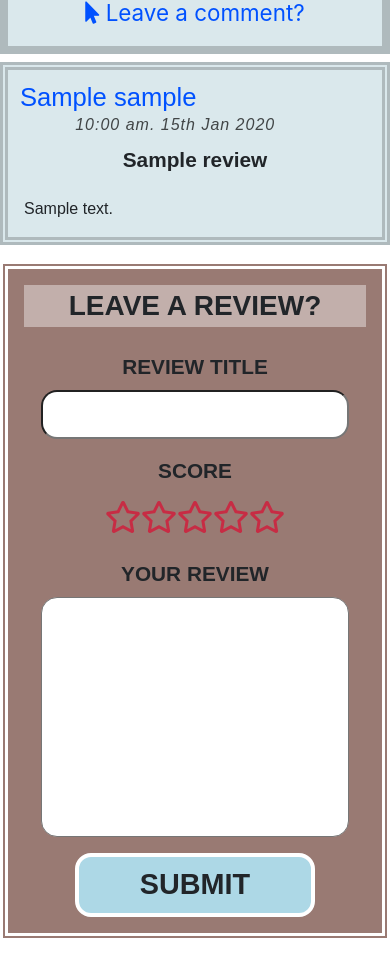
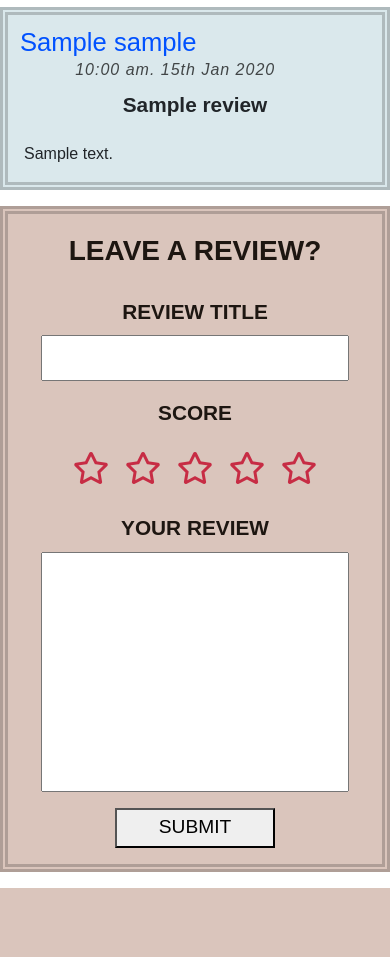
Before and after one commit to paulloy/whiskey_herald_msp3, a Flask app: page /whiskey/1 in a window 390 px wide. Shown: the part 1150-2107 px from the top of the page. After the commit the page ends 2038 px from the top, so only its background shows below. Run offline with Flask 2, Linux system fonts and the light colour scheme; the visitor is signed in with stand-in values (Sample User, id 1); grey boxes marked "Sample" are stand-in pictures; a database or web service that is not in the repository returns one stand-in record (values such as "Sample title"); style sheets or scripts are compiled from the project's sources; some libraries are stand-ins or nearby versions.

Commit message:
Style changes made to #leave-review. font, colour, responsiveness. Minor changes made to #whiskey-details

```diff
--- a/static/css/whiskey.html/leave-review.css
+++ b/static/css/whiskey.html/leave-review.css
@@ -3,30 +3,27 @@
   display: flex;
   flex-direction: column;
   width: 70%;
-  border: 0.5rem double white;
-  outline: 0.25rem white solid;
-  background-color: #997a73;
+  border: 0.5rem double rgba(0, 0, 0, 0.2);
+  background-color: #dac5bc;
   padding: 1rem;
   margin-bottom: 1rem;
   color: #c72c44;
   text-align: center;
-  color: #212529;
+  color: #1d1611;
 }
 #leave-review h3 {
-  background-color: rgba(255, 255, 255, 0.4);
   font-family: "Montserrat", sans-serif;
   font-weight: 600;
   padding-top: 0.25rem;
   padding-bottom: 0.25rem;
 }
 #leave-review input, #leave-review textarea {
-  border: 0.5 solid rgba(0, 0, 0, 0.4);
   padding: 0.5rem;
-  border-radius: 1rem;
   width: 60%;
   margin-left: auto;
   margin-right: auto;
-  font-size: 1.2rem;
+  font-size: 1.1rem;
+  font-family: "Montserrat", sans-serif;
 }
 #leave-review label {
   font-size: 1.3rem;
@@ -35,9 +32,16 @@
   font-family: "Montserrat", sans-serif;
 }
 #leave-review #rating {
-  font-size: 2rem;
+  font-size: 2.5rem;
   color: #c72c44;
   margin: 0;
+}
+#leave-review #rating i {
+  margin-left: 0.5rem;
+  margin-right: 0.5rem;
+}
+#leave-review #rating i:hover {
+  cursor: pointer;
 }
 #leave-review #score {
   opacity: 0;
@@ -50,21 +54,17 @@
 }
 #leave-review button {
   margin-top: 1rem;
-  width: 15rem;
-  height: 4rem;
+  width: 10rem;
+  height: 2.5rem;
   font-family: "Montserrat", sans-serif;
-  color: #212529;
-  background-color: lightblue;
-  font-size: 1.8rem;
-  font-weight: 600;
-  border: 0.25rem solid white;
-  border-radius: 1rem;
+  font-size: 1.2rem;
+  font-weight: 500;
   margin-right: auto;
   margin-left: auto;
 }
 #leave-review a {
   margin-top: 1rem;
-  background-color: rgba(255, 255, 255, 0.4);
+  background-color: #dae8ec;
   padding-top: 0.25rem;
   padding-bottom: 0.25rem;
   font-size: 1.5rem;
@@ -75,22 +75,21 @@
     width: 90%;
   }
 }
-@media only screen and (max-width: 1380px) {
+@media only screen and (max-width: 1250px) {
   #leave-review {
-    width: 90%;
+    width: 100%;
   }
 }
 @media only screen and (max-width: 850px) {
-  #leave-review {
-    width: 100%;
-  }
-
   #leave-review input, #leave-review textarea {
     width: 90%;
   }
   #leave-review textarea {
     height: 15rem;
   }
+  #leave-review #rating i {
+    font-size: 2rem;
+  }
 }
 
 /*# sourceMappingURL=leave-review.css.map */
--- a/static/scss/whiskey.html/leave-review.scss
+++ b/static/scss/whiskey.html/leave-review.scss
@@ -6,52 +6,59 @@ $black: #212529;
 $padding: 0.5rem 1rem 0.5rem 1rem;
 $font: 'Poppins', sans-serif;
 
-$color1: rgba(255, 255, 255, 0.4);
-$color2: white;
-$color3: #BDAAA6;
-$color4: rgba(153, 122, 115);
-$color5: #C2AFAB;
+$color1: #dae8ec;
+$color2: #dac5bc;
+$color3: #b48464;
+$color4: #572313;
+$color5: #1d1611;
+
+$font1: 'Montserrat', sans-serif;
+$font2: 'Source Sans Pro', sans-serif;
 
 #leave-review {
     margin-top: 1rem;
     display: flex;
     flex-direction: column;
     width: 70%;
-    border: 0.5rem double white;
-    outline: 0.25rem white solid;
-    background-color: $color4;
+    border: 0.5rem double rgba(0, 0, 0, 0.2);
+    background-color: $color2;
     padding: 1rem;
     margin-bottom: 1rem;
     color: $red;
     text-align: center;
-    color: $black;
+    color: $color5;
     h3 {
-        background-color: $color1;
-        font-family: 'Montserrat', sans-serif;
+        font-family: $font1;
         font-weight: 600;
         padding-top: 0.25rem;
         padding-bottom: 0.25rem;
     }
     input, textarea {
-        border: 0.5 solid rgba(0, 0, 0, 0.4);
         padding: 0.5rem;
-        border-radius: 1rem;
         width: 60%;
         margin-left: auto;
         margin-right: auto;
-        font-size: 1.2rem;
+        font-size: 1.1rem;
+        font-family: $font1;
 
     }
     label {
         font-size: 1.3rem;
         margin-top: 1rem;
         font-weight: 600;
-        font-family: 'Montserrat', sans-serif;
+        font-family: $font1;
     }
     #rating {
-        font-size: 2rem;
+        font-size: 2.5rem;
         color: $red;
         margin: 0;
+        i {
+            margin-left: 0.5rem;
+            margin-right: 0.5rem;
+        }
+        i:hover {
+            cursor: pointer;
+        }
     }
     #score {
         opacity: 0;
@@ -64,15 +71,11 @@ $color5: #C2AFAB;
     }
     button {
         margin-top: 1rem;
-        width: 15rem;
-        height: 4rem;
-        font-family: 'Montserrat', sans-serif;
-        color: $black;
-        background-color: lightblue;
-        font-size: 1.8rem;
-        font-weight: 600;
-        border: 0.25rem solid white;
-        border-radius: 1rem;
+        width: 10rem;
+        height: 2.5rem;
+        font-family: $font1;
+        font-size: 1.2rem;
+        font-weight: 500;
         margin-right: auto;
         margin-left: auto;
 
@@ -91,15 +94,12 @@ $color5: #C2AFAB;
         width: 90%;
     }
 }
-@media only screen and (max-width: 1380px) {
+@media only screen and (max-width: 1250px) {
     #leave-review {
-        width: 90%;
+        width: 100%;
     }
 }
 @media only screen and (max-width: 850px) {
-    #leave-review {
-        width: 100%;
-    }
     #leave-review {
         input, textarea {
             width: 90%;
@@ -107,5 +107,10 @@ $color5: #C2AFAB;
         textarea {
             height: 15rem;
         }
+        #rating {
+            i {
+                font-size: 2rem;
+            }
+        }
     }
 }
--- a/static/scss/whiskey.html/whiskey-details.scss
+++ b/static/scss/whiskey.html/whiskey-details.scss
@@ -2,15 +2,18 @@ $green: #CAD4C0;
 $red: rgb(199, 44, 68);
 $cream: rgba(124, 96, 77, 0.59);
 $desert: #C7AD9B;
-$black: #212529;
 $padding: 0.5rem 1rem 0.5rem 1rem;
 $font: 'Poppins', sans-serif;
 
-$color1: rgba(255, 255, 255, 0.4);
-$color2: white;
-$color3: #BDAAA6;
+$color1: rgba(255, 255, 255, 0.2);
+$color2: #dae8ec;
+$color3: #dac5bc;
 $color4: rgba(153, 122, 115);
-$color5: #C2AFAB;
+$color5: rgb(253, 204, 194);
+$black: #1d1611;
+
+$font1: 'Montserrat', sans-serif;
+$font2: 'Source Sans Pro', sans-serif;
 
 #whiskey-details {
     width: 70%;
```
Also changed, not shown: other parts of static/scss/whiskey.html/whiskey-details.scss (+12 -26 lines), static/css/whiskey.html/whiskey-details.css (+23 -37 lines), 2 other files.
